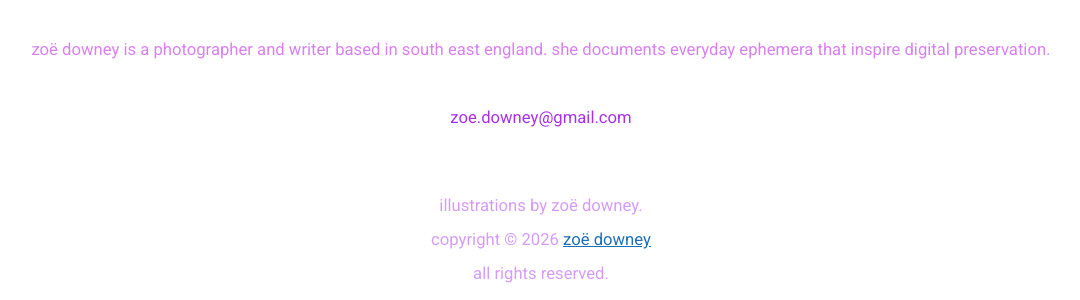
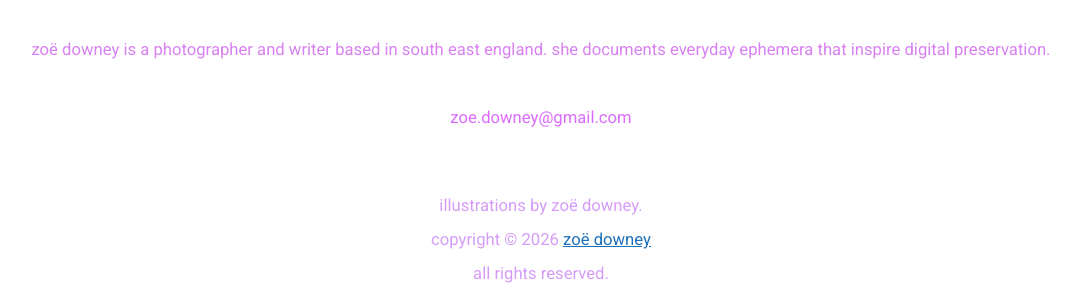
Before and after one commit to zoeurl/zoedowney.github.io, a Jekyll site: the page built from index.html, in a window 1280 px wide. Shown: the part 1577-1877 px from the top of the page, without its empty margins (99-1179 px from the left). Built offline with Jekyll 4.4.1, drawn with Linux system fonts in a browser that asks for light colours.

Commit message:
Update photography.md

```diff
--- a/_layouts/photography.md
+++ b/_layouts/photography.md
@@ -36,7 +36,7 @@
 			<br>
 		<br><font color="#d881f0">zoë downey is a photographer and writer based in south east england. she documents everyday ephemera that inspire digital preservation.</font>
 			<br>
-		<br><font color="#a731eb">zoe.downey@gmail.com</font></small></center>
+		<br><font color="#db6bfa">zoe.downey@gmail.com</font></small></center>
 			<br>
             <p class="meta">
             <center><small><font color="#d59cf7">illustrations by zoë downey.
```
